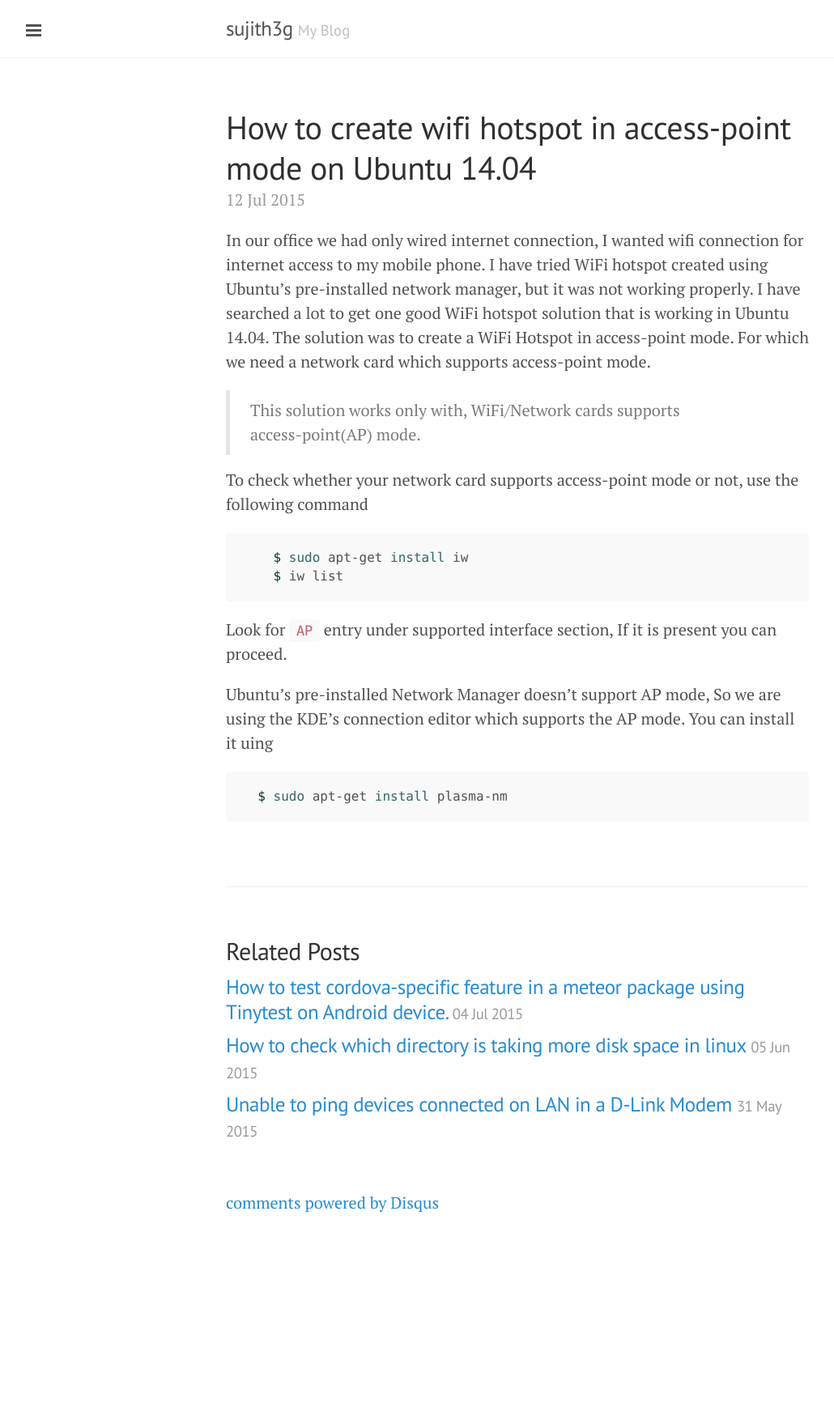
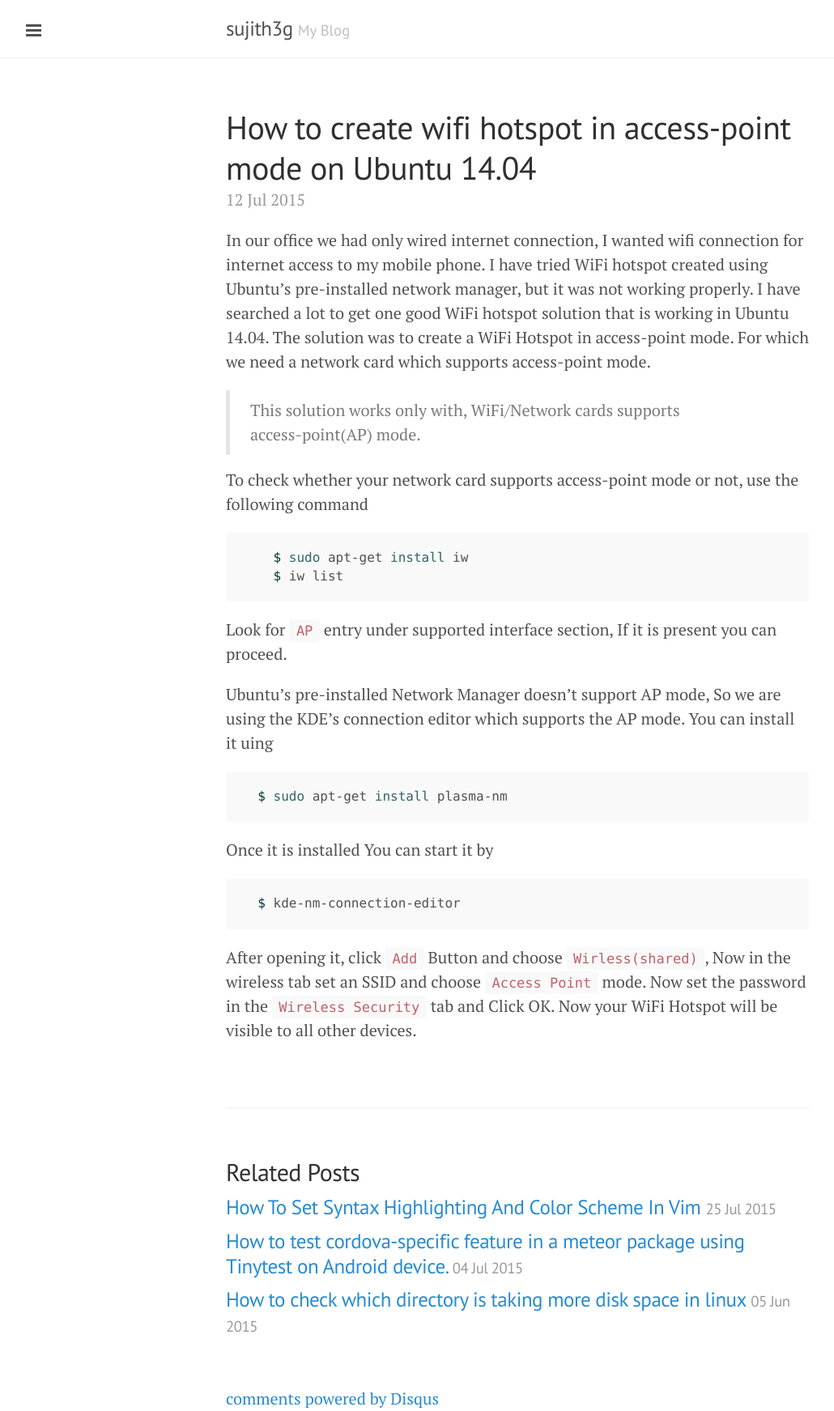
Before and after one commit to sujith3g/sujith3g.github.io, a Jekyll site: the page built from _posts/2015-07-12-How-to-create-wifi-hostspot-on-ubuntu.md, in a window 1280 px wide. Shown: the whole page at 81% size, without its empty margins (1-1031 px from the left). Built offline with Jekyll 4.4.1, drawn with Linux system fonts in a browser that asks for light colours; Markdown is read by kramdown in place of the engine named in the settings; comment, search, counter and statistics services are not loaded; before the commit the page ends 1501 px from its top, so only the background shows below that.

Commit message:
completed post about WiFi hotspot in ubuntu

````diff
--- a/_posts/2015-07-12-How-to-create-wifi-hostspot-on-ubuntu.md
+++ b/_posts/2015-07-12-How-to-create-wifi-hostspot-on-ubuntu.md
@@ -23,3 +23,11 @@ Ubuntu's pre-installed Network Manager doesn't support AP mode, So we are using
 ```sh
   $ sudo apt-get install plasma-nm
 ```
+Once it is installed You can start it by
+
+```sh
+  $ kde-nm-connection-editor
+```
+After opening it, click `Add` Button and choose `Wirless(shared)`, Now in the wireless tab set an SSID and choose `Access Point` mode.
+Now set the password in the `Wireless Security` tab and Click OK.
+Now your WiFi Hotspot will be visible to all other devices.
````
Also changed, not shown: _posts/2015-07-25-How-to-set-syntax-highlighting-and-color-scheme-in-vim.md (added).
